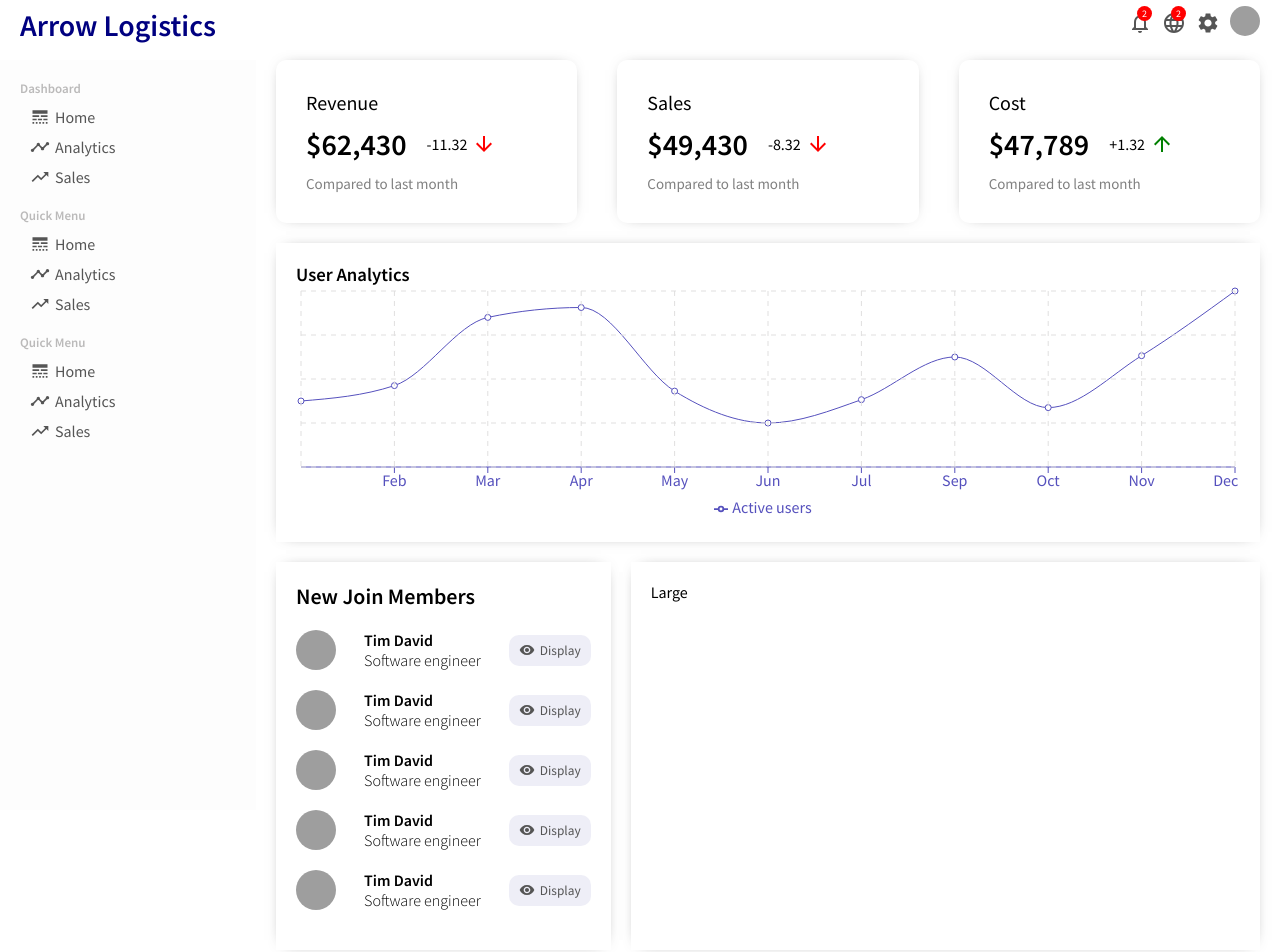
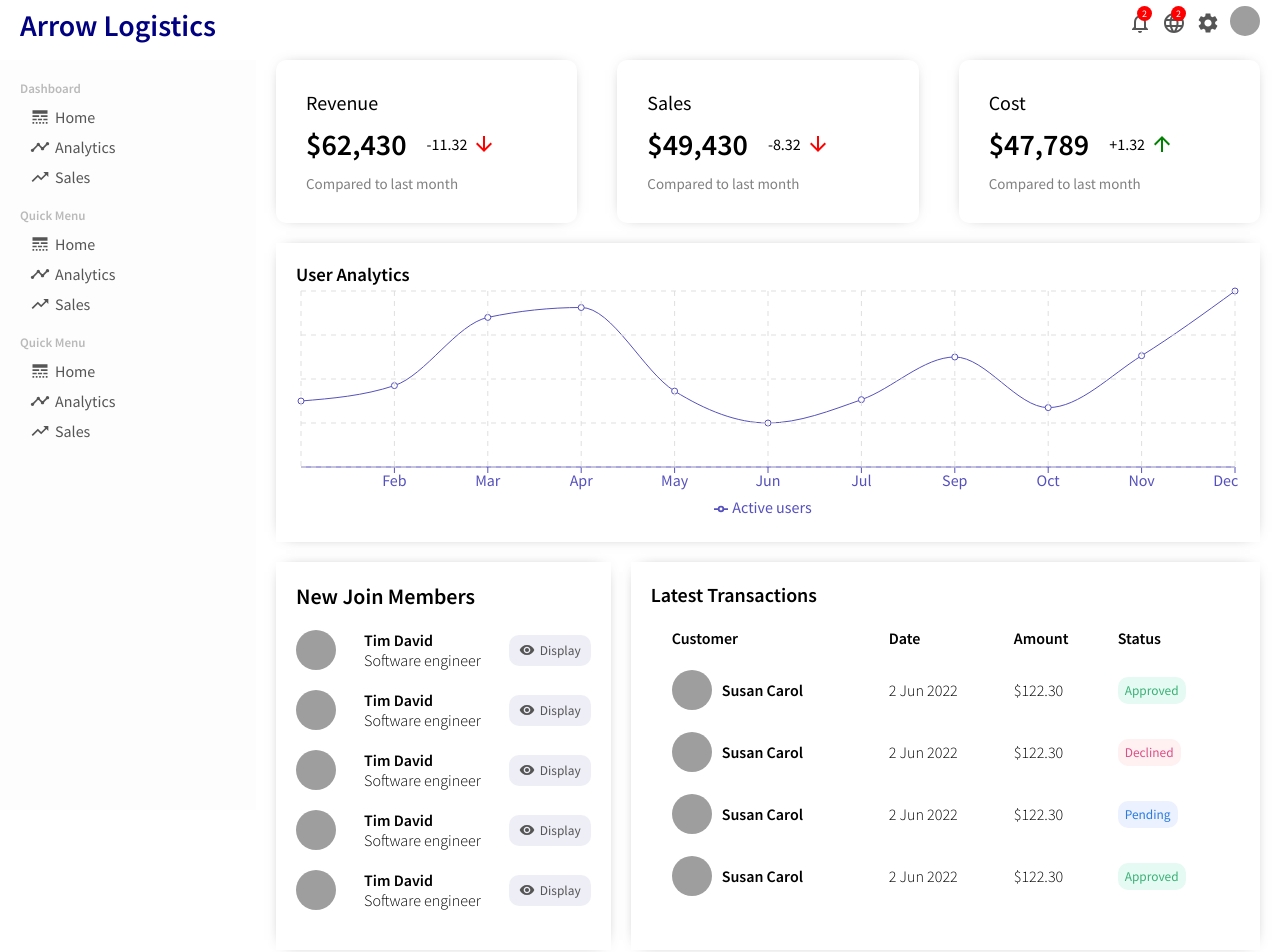
Before and after one commit to Deshan-Charuka/react-admin-dashboard, a React (Create React App) app: page / in a window 1280 px wide. Shown: the top 952 px of the page. Built offline with nearby package versions, Linux system fonts and the light colour scheme; grey boxes are pictures that could not be loaded.

Commit message:
Add large widget component

```diff
--- a/src/components/widgetLg/WidgetLg.jsx
+++ b/src/components/widgetLg/WidgetLg.jsx
@@ -1,10 +1,81 @@
-import React from 'react'
-import "./widgetLg.css"
+import React from "react";
+import "./widgetLg.css";
 
 export default function widgetLg() {
+  const StatusButton = ({ type }) => {
+    return <button className={"widgetLgButton " + type}>{type}</button>;
+  };
   return (
-    <div className='widgetLg'>
-        Large
+    <div className="widgetLg">
+      <h3 className="widgetLgTitle">Latest Transactions</h3>
+      <table className="widgetLgTable">
+        <tr className="widgetLgTr">
+          <th className="widgetLgTh">Customer</th>
+          <th className="widgetLgTh">Date</th>
+          <th className="widgetLgTh">Amount</th>
+          <th className="widgetLgTh">Status</th>
+        </tr>
+        <tr className="widgetLgTr">
+          <td className="widgetLgUser">
+            <img
+              src="https://images.pexels.com/photos/937483/pexels-photo-937483.jpeg?cs=srgb&dl=pexels-mentatdgt-937483.jpg&fm=jpg"
+              alt=""
+              className="widgetLgImg"
+            />
+            <span className="widgetLgName">Susan Carol</span>
+          </td>
+          <td className="widgetLgDate">2 Jun 2022</td>
+          <td className="widgetLgAmount">$122.30</td>
+          <td className="widgetLgStatus">
+            <StatusButton type={"Approved"} />
+          </td>
+        </tr>
+        <tr className="widgetLgTr">
+          <td className="widgetLgUser">
+            <img
+              src="https://images.pexels.com/photos/937483/pexels-photo-937483.jpeg?cs=srgb&dl=pexels-mentatdgt-937483.jpg&fm=jpg"
+              alt=""
+              className="widgetLgImg"
+            />
+            <span className="widgetLgName">Susan Carol</span>
+          </td>
+          <td className="widgetLgDate">2 Jun 2022</td>
+          <td className="widgetLgAmount">$122.30</td>
+          <td className="widgetLgStatus">
+            <StatusButton type={"Declined"} />
+          </td>
+        </tr>
+        <tr className="widgetLgTr">
+          <td className="widgetLgUser">
+            <img
+              src="https://images.pexels.com/photos/937483/pexels-photo-937483.jpeg?cs=srgb&dl=pexels-mentatdgt-937483.jpg&fm=jpg"
+              alt=""
+              className="widgetLgImg"
+            />
+            <span className="widgetLgName">Susan Carol</span>
+          </td>
+          <td className="widgetLgDate">2 Jun 2022</td>
+          <td className="widgetLgAmount">$122.30</td>
+          <td className="widgetLgStatus">
+            <StatusButton type={"Pending"} />
+          </td>
+        </tr>
+        <tr className="widgetLgTr">
+          <td className="widgetLgUser">
+            <img
+              src="https://images.pexels.com/photos/937483/pexels-photo-937483.jpeg?cs=srgb&dl=pexels-mentatdgt-937483.jpg&fm=jpg"
+              alt=""
+              className="widgetLgImg"
+            />
+            <span className="widgetLgName">Susan Carol</span>
+          </td>
+          <td className="widgetLgDate">2 Jun 2022</td>
+          <td className="widgetLgAmount">$122.30</td>
+          <td className="widgetLgStatus">
+            <StatusButton type={"Approved"} />
+          </td>
+        </tr>
+      </table>
     </div>
-  )
+  );
 }
--- a/src/components/widgetLg/widgetLg.css
+++ b/src/components/widgetLg/widgetLg.css
@@ -4,3 +4,55 @@
     box-shadow: 0px 0px 15px -10px rgba(0, 0, 0, 0.75);
     padding: 20px;
 }
+.widgetLgTitle{
+    font-size: 20px;
+    font-weight: 600;
+}
+
+.widgetLgImg{
+    width: 40px;
+    height: 40px;
+    border-radius: 50%;
+    object-fit: cover;
+    margin-right: 10px;
+}
+
+.widgetLgButton{
+    padding: 5px 7px;
+    border: none;
+    border-radius: 10px;
+}
+
+.widgetLgButton.Approved{
+    background-color: #e5faf2;
+    color: #3bb077;
+}
+
+.widgetLgButton.Declined{
+    background-color: #fff0f1;
+    color: #d95087;
+}
+
+.widgetLgButton.Pending{
+    background-color: #ebf1fe;
+    color: #2a7ade;
+}
+
+.widgetLgTable{
+    width: 100%;
+    border-spacing: 20px;
+}
+
+.widgetLgTh{
+    text-align: left;
+}
+
+.widgetLgUser{
+    display: flex;
+    align-items: center;
+    font-weight: 600;
+}
+
+.widgetLgDate,.widgetLgAmount{
+    font-weight: 300;
+}
```
